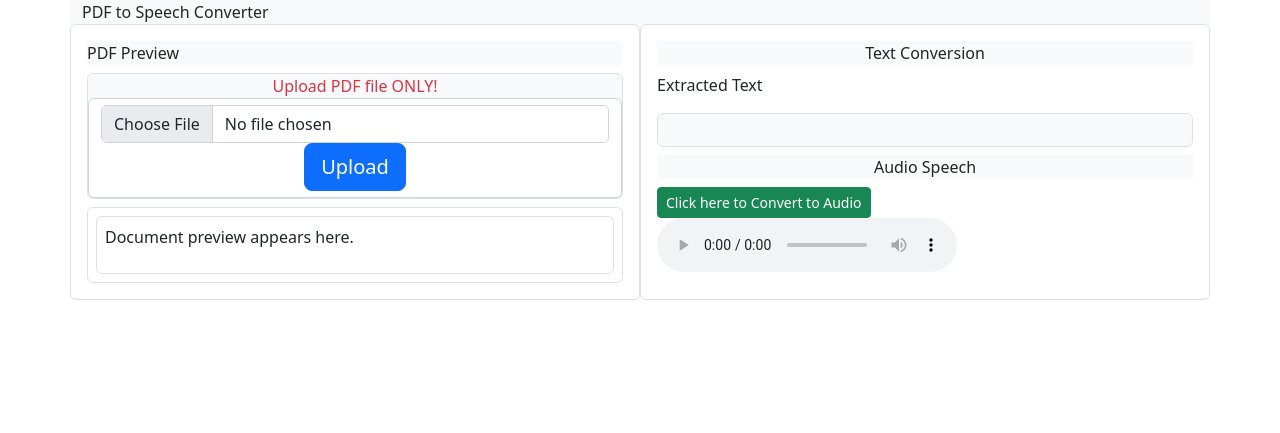
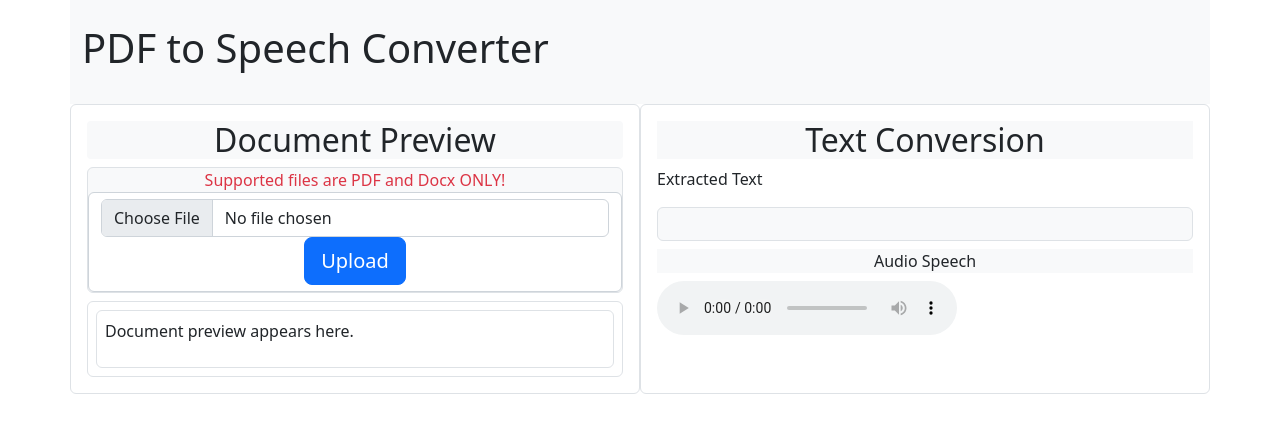
Before and after one commit to nnamdiindu/TextToSpeech, a Flask app: page / in a window 1280 px wide. Shown: the top 433 px of the page. Run offline with Flask 3, Linux system fonts and the light colour scheme; some libraries are stand-ins or nearby versions.

Commit message:
Modify main.py

```diff
--- a/main.py
+++ b/main.py
@@ -1,4 +1,5 @@
 import os
+from docx import Document
 from dotenv import load_dotenv
 from flask import Flask, render_template, request, Response, url_for, redirect
 import PyPDF2
@@ -22,7 +23,11 @@ def home():
             for page in reader.pages:
                 global extracted_text
                 extracted_text = page.extract_text()
-
+        elif file.filename.lower().endswith(".docx"):
+            doc = Document(file)
+            extracted_text = "\n".join([para.text for para in doc.paragraphs])
+        else:
+            return "<h1>File not supported</h1>"
     return render_template("index.html", text=extracted_text)
 
 @app.route("/generate_audio", methods=["POST", "GET"])
--- a/templates/index.html
+++ b/templates/index.html
@@ -10,14 +10,18 @@
 <body>
     <div class="container">
         <div class="row">
-            <div class="col bg-light">PDF to Speech Converter</div>
+            <div class="col bg-light py-4">
+                <h1>PDF to Speech Converter</h1>
+            </div>
         </div>
         <div class="row">
             <!-- PDF Preview Div -->
             <div class="col-md-6 p-3 border rounded-2">
-                <div class="bg-light rounded-1">PDF Preview</div>
+                <div class="bg-light rounded-1">
+                    <h2 class="text-center">Document Preview</h2>
+                </div>
                 <div class="bg-light mt-2 text-center border rounded-2">
-                    <span class="text-danger">Upload PDF file ONLY!</span>
+                    <span class="text-danger">Supported files are PDF and Docx ONLY!</span>
                     <form action="{{ url_for('home') }}" method="post" class="form-control" enctype="multipart/form-data">
                         <input type="file" name="file" id="file" class="form-control">
                         <button type="submit" class="btn btn-lg btn-primary">Upload</button>
@@ -32,7 +36,9 @@
 
             <!-- Text Conversion Div -->
             <div class="col-md-6 p-3 border rounded-2">
-                <div class="text-center bg-light">Text Conversion</div>
+                <div class="text-center bg-light">
+                    <h2>Text Conversion</h2>
+                </div>
                 <div class="extracted-text">
                     <p class="mt-2">Extracted Text</p>
                     <div class="bg-light border rounded-2 p-2">
@@ -40,9 +46,9 @@
                     </div>
                 </div>
                 <div class="bg-light mt-2 mb-2 text-center">Audio Speech</div>
-                <form id="uploadForm" action="{{ url_for('generate_audio') }}" method="post">
+                <!-- <form id="uploadForm" action="{{ url_for('generate_audio') }}" method="post">
                     <button type="submit" class="btn btn-sm btn-success">Click here to Convert to Audio</button>
-                </form>
+                </form> -->
                 <audio id="audioPlayer" controls></audio>
             </div>
         </div>
```
